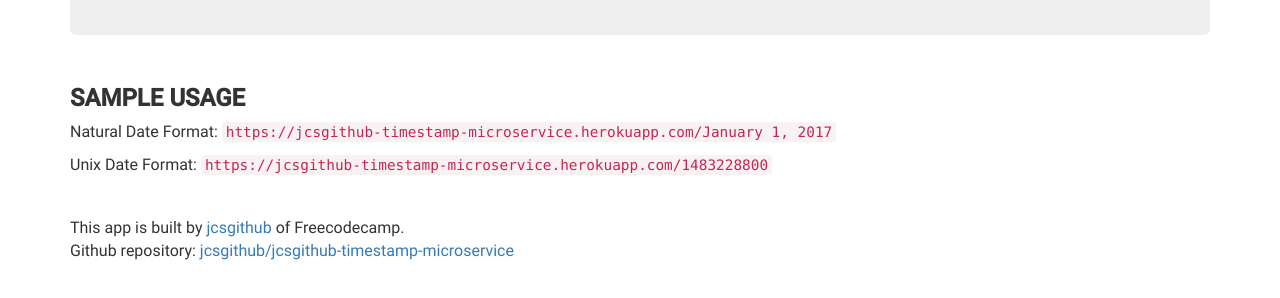
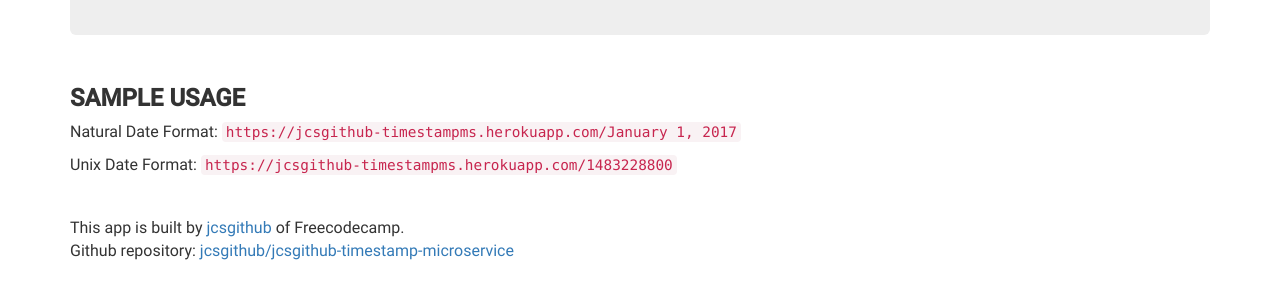
Before and after one commit to jcsgithub/jcsgithub-timestamp-microservice, a website: page public/index.html in a window 1280 px wide. Shown: the part 154-452 px from the top of the page. Drawn offline with nearby package versions, Linux system fonts and the light colour scheme.

Commit message:
Changed sample URLs

```diff
--- a/public/index.html
+++ b/public/index.html
@@ -28,8 +28,8 @@
 
 <div class="container">
 	<h3><strong>SAMPLE USAGE</strong></h3>
-	<p>Natural Date Format: <code>https://jcsgithub-timestamp-microservice.herokuapp.com/January 1, 2017</code></p>
-	<p>Unix Date Format: <code>https://jcsgithub-timestamp-microservice.herokuapp.com/1483228800</code></p>
+	<p>Natural Date Format: <code>https://jcsgithub-timestampms.herokuapp.com/January 1, 2017</code></p>
+	<p>Unix Date Format: <code>https://jcsgithub-timestampms.herokuapp.com/1483228800</code></p>
 </div>
 
 <footer class="footer margin-medium-top">
```
